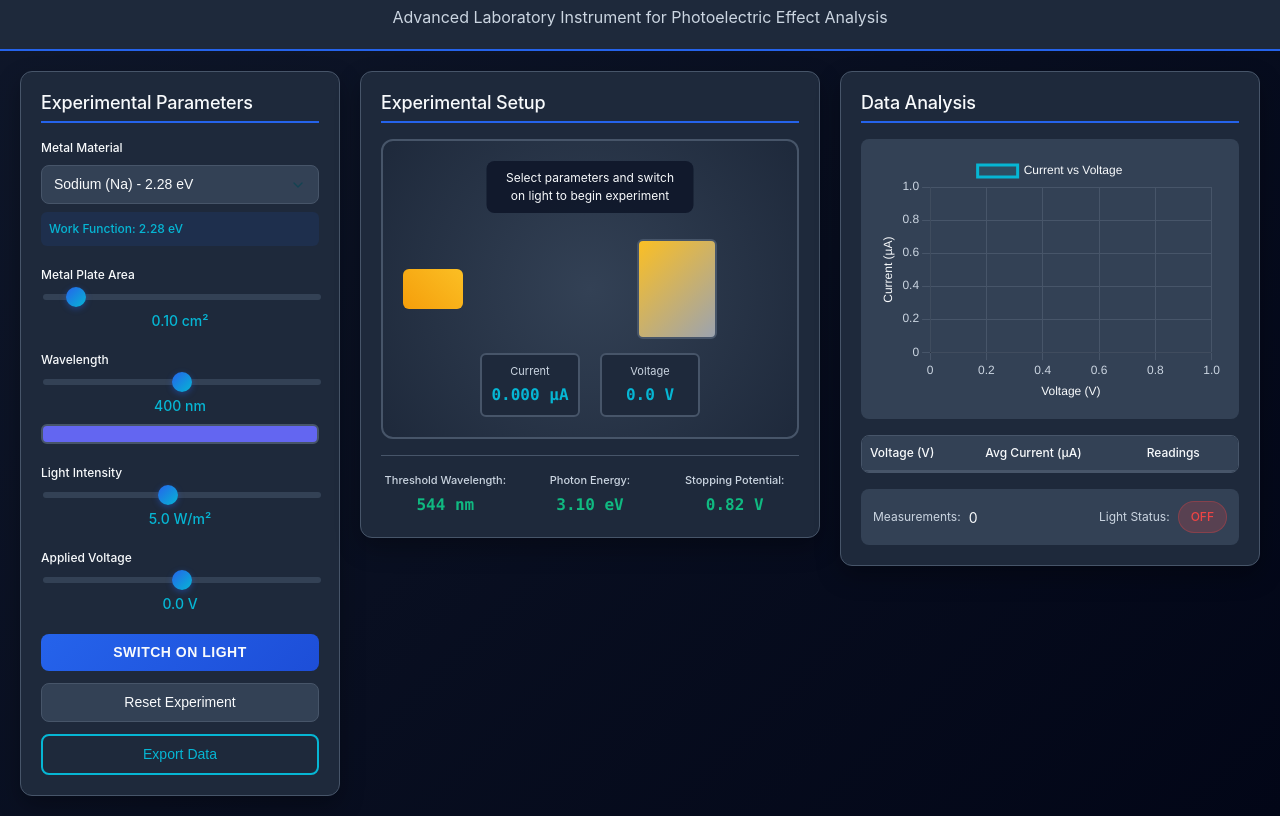
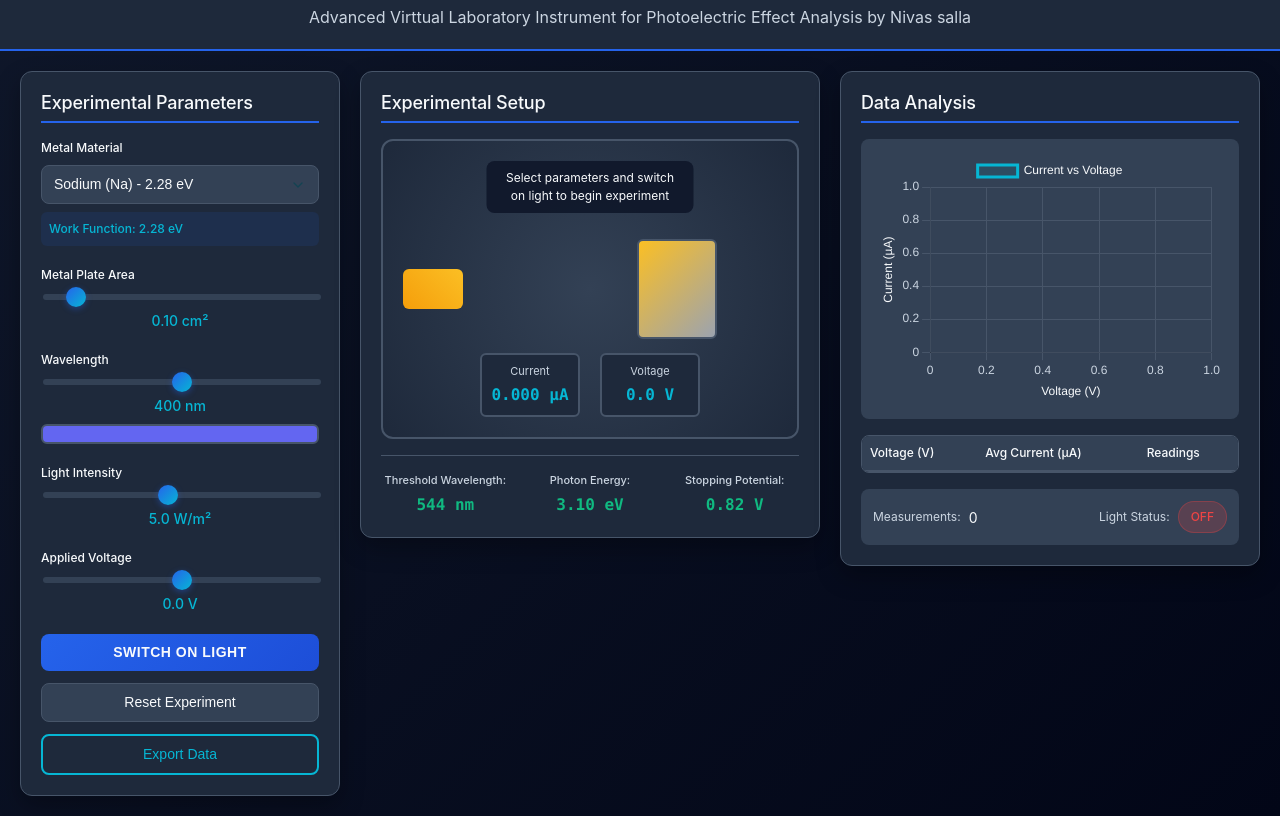
Before and after one commit to nivitra/photoelectric-effect-by-nivas, a plain HTML site: page index.html in a window 1280 px wide. Shown: the part 52-868 px from the top of the page. Drawn offline with nearby package versions, Linux system fonts and the light colour scheme; a web font is replaced by a local one.

Commit message:
Update index.html

```diff
--- a/index.html
+++ b/index.html
@@ -12,7 +12,7 @@
         <!-- Header -->
         <header class="simulator-header">
             <h1>Photoelectric Effect Simulator</h1>
-            <p>Advanced Laboratory Instrument for Photoelectric Effect Analysis</p>
+            <p>Advanced Virttual Laboratory Instrument for Photoelectric Effect Analysis by Nivas salla</p>
         </header>
 
         <!-- Main Content -->
```
